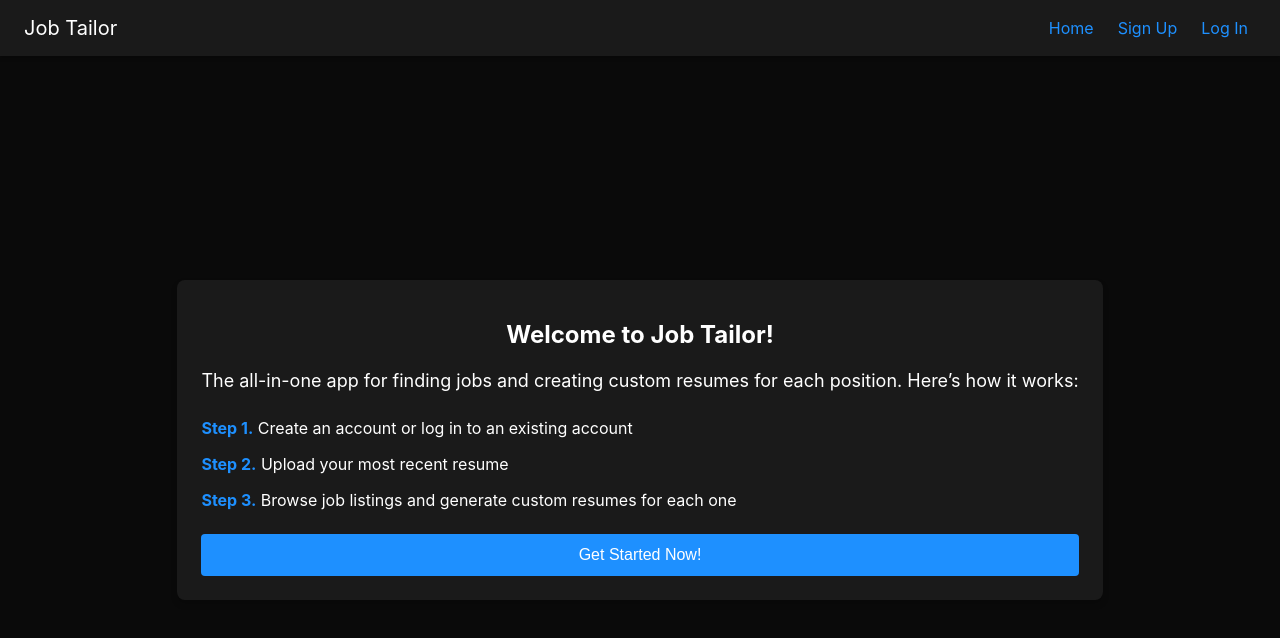
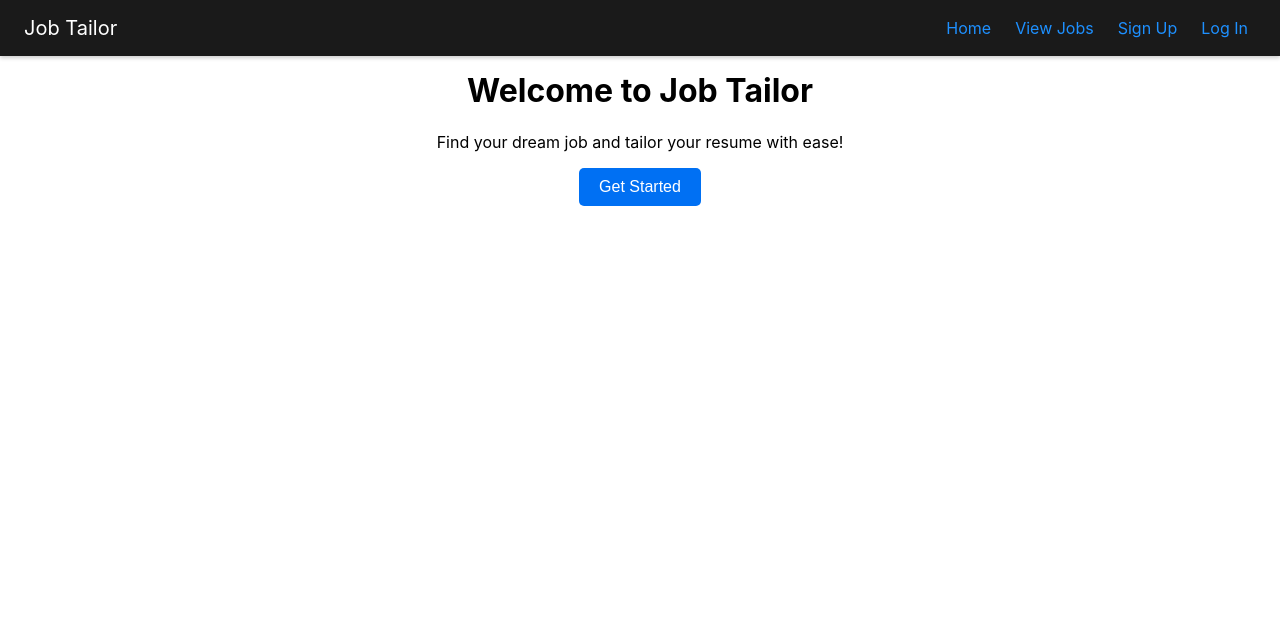
Before and after one commit to Taylor-Rem/job-tailor, a Next.js app: page / in a window 1280 px wide. Shown: the top 638 px of the page. Built offline with nearby package versions, Linux system fonts and the light colour scheme.

Commit message:
made jobs page viewable without being signed in

```diff
--- a/components/NavBar.tsx
+++ b/components/NavBar.tsx
@@ -21,13 +21,13 @@ export default function NavBar() {
         <Link href="/" className="link">
           Home
         </Link>
+        <Link href="/jobs" className="link">
+                View Jobs
+            </Link>
         {userId ? (
           <>
             <Link href="/upload" className="link">
                 Upload Resume
-            </Link>
-            <Link href="/jobs" className="link">
-                View Jobs
             </Link>
             <Link href="/account" className="link">
               Account
--- a/pages/index.tsx
+++ b/pages/index.tsx
@@ -1,28 +1,31 @@
-import Link from 'next/link';
+// pages/index.tsx
+import { useRouter } from 'next/router';
 
 export default function Home() {
+  const router = useRouter();
+
+  const handleGetStarted = () => {
+    router.push('/jobs');
+  };
+
   return (
-    <div className="full-height" style={{ paddingTop: '80px' }}>
-      <div className="card">
-        <h1 className="title">Welcome to Job Tailor!</h1>
-        <p className="intro-text">
-          The all-in-one app for finding jobs and creating custom resumes for each position. Here’s how it works:
-        </p>
-        <div className="steps">
-          <p className="step">
-            <span className="step-number">Step 1.</span> Create an account or log in to an existing account
-          </p>
-          <p className="step">
-            <span className="step-number">Step 2.</span> Upload your most recent resume
-          </p>
-          <p className="step">
-            <span className="step-number">Step 3.</span> Browse job listings and generate custom resumes for each one
-          </p>
-        </div>
-        <Link href="/signup">
-          <button className="button">Get Started Now!</button>
-        </Link>
-      </div>
+    <div style={{ textAlign: 'center', padding: '50px' }}>
+      <h1>Welcome to Job Tailor</h1>
+      <p>Find your dream job and tailor your resume with ease!</p>
+      <button
+        onClick={handleGetStarted}
+        style={{
+          padding: '10px 20px',
+          fontSize: '16px',
+          backgroundColor: '#0070f3',
+          color: 'white',
+          border: 'none',
+          borderRadius: '5px',
+          cursor: 'pointer',
+        }}
+      >
+        Get Started
+      </button>
     </div>
   );
 }
```
Also changed, not shown: pages/jobs.tsx (+51 -2 lines).
